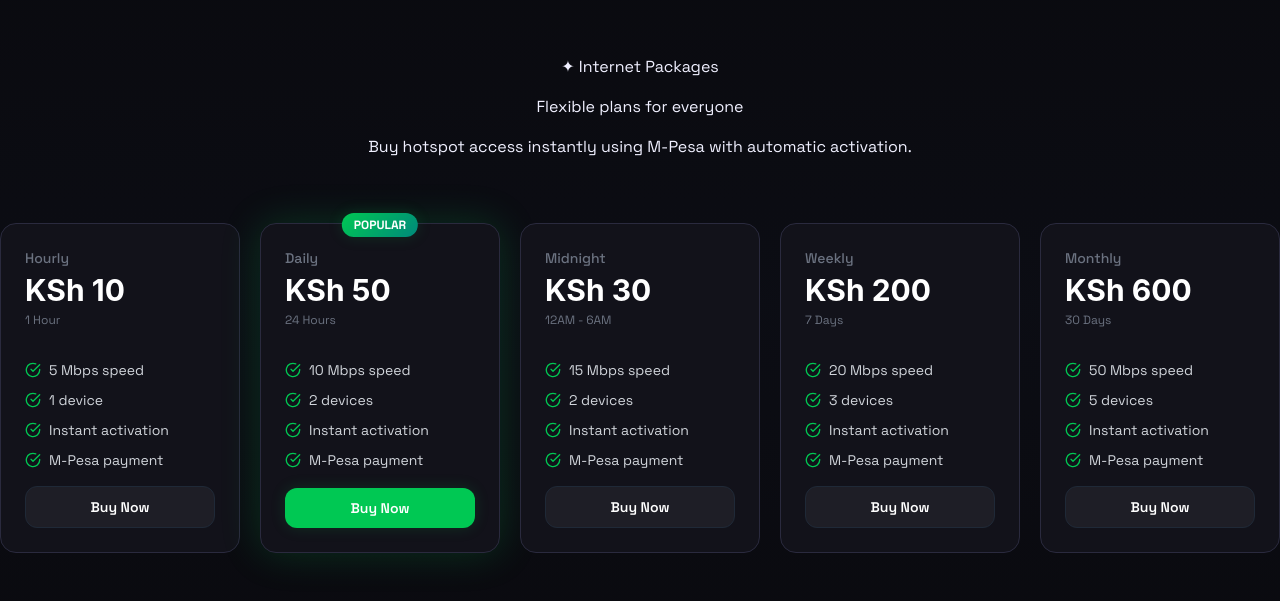
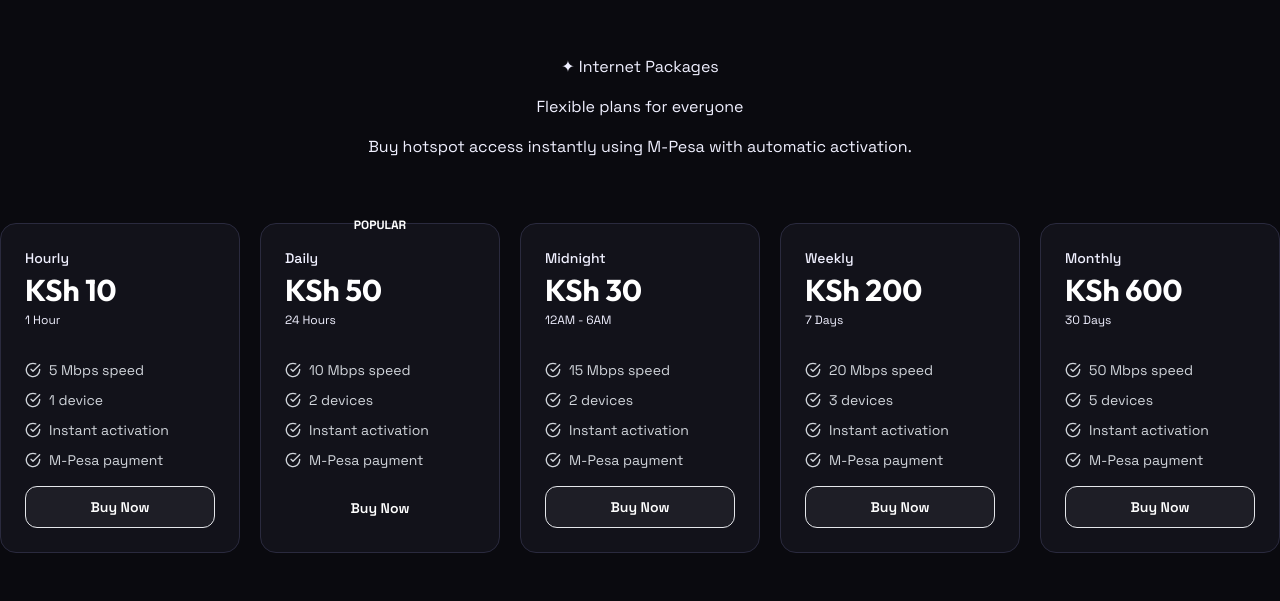
Before and after one commit to phil4857/NanePay, a Next.js app: page / in a window 1280 px wide. Shown: the part 2193-2794 px from the top of the page. Built offline with nearby package versions, Linux system fonts and the light colour scheme.

Commit message:
Refactor Tailwind CSS configuration with new theme

```diff
--- a/tailwind.config.js
+++ b/tailwind.config.js
@@ -1,60 +1,41 @@
-// tailwind.config.js
 /** @type {import('tailwindcss').Config} */
 module.exports = {
   content: [
-    './pages/**/*.{js,ts,jsx,tsx,mdx}',
-    './components/**/*.{js,ts,jsx,tsx,mdx}',
-    './app/**/*.{js,ts,jsx,tsx,mdx}',
+    './app/**/*.{js,ts,jsx,tsx}',
+    './components/**/*.{js,ts,jsx,tsx}',
+    './lib/**/*.{js,ts,jsx,tsx}',
   ],
   theme: {
     extend: {
       colors: {
-        primary: {
-          50:  '#f0fdf4',
-          100: '#dcfce7',
-          200: '#bbf7d0',
-          300: '#86efac',
-          400: '#4ade80',
-          500: '#22c55e',
-          600: '#16a34a',
-          700: '#15803d',
-          800: '#166534',
-          900: '#14532d',
-        },
-        brand: {
-          green:  '#00C853',
-          dark:   '#0A0F1E',
-          card:   '#111827',
-          border: '#1F2937',
-          muted:  '#6B7280',
-          light:  '#F9FAFB',
-        },
+        primary:   '#6C63FF',
+        secondary: '#00D4AA',
+        accent:    '#FF6B35',
+        gold:      '#FFD700',
+        surface:   '#12121A',
+        input:     '#1A1A26',
+        border:    '#2A2A3E',
+        soft:      '#8888AA',
+        muted:     '#44445A',
+        success:   '#00D4AA',
+        danger:    '#FF4560',
       },
       fontFamily: {
-        sans: ['Inter', 'system-ui', 'sans-serif'],
-        display: ['Plus Jakarta Sans', 'Inter', 'sans-serif'],
+        display: ['Outfit', 'sans-serif'],
+        body:    ['Space Grotesk', 'sans-serif'],
+        mono:    ['JetBrains Mono', 'monospace'],
+      },
+      borderRadius: {
+        '2xl': '16px',
+        '3xl': '24px',
+        '4xl': '32px',
       },
       backgroundImage: {
-        'gradient-brand': 'linear-gradient(135deg, #00C853 0%, #00897B 100%)',
-        'gradient-dark':  'linear-gradient(135deg, #0A0F1E 0%, #111827 100%)',
-        'gradient-card':  'linear-gradient(145deg, #111827 0%, #1F2937 100%)',
-        'hero-glow':      'radial-gradient(ellipse 80% 60% at 50% -10%, rgba(0,200,83,0.25) 0%, transparent 70%)',
-      },
-      boxShadow: {
-        'glow-green': '0 0 40px rgba(0,200,83,0.2)',
-        'glow-sm':    '0 0 15px rgba(0,200,83,0.15)',
-        'card':       '0 4px 24px rgba(0,0,0,0.4)',
-      },
-      animation: {
-        'fade-in':     'fadeIn 0.5s ease-out',
-        'slide-up':    'slideUp 0.5s ease-out',
-        'pulse-slow':  'pulse 3s cubic-bezier(0.4,0,0.6,1) infinite',
-        'float':       'float 6s ease-in-out infinite',
-      },
-      keyframes: {
-        fadeIn:  { '0%': { opacity: '0' },                          '100%': { opacity: '1' } },
-        slideUp: { '0%': { opacity: '0', transform: 'translateY(20px)' }, '100%': { opacity: '1', transform: 'translateY(0)' } },
-        float:   { '0%,100%': { transform: 'translateY(0px)' },     '50%': { transform: 'translateY(-10px)' } },
+        'gradient-primary':   'linear-gradient(135deg, #6C63FF, #9C92FF)',
+        'gradient-secondary': 'linear-gradient(135deg, #00D4AA, #00F5C3)',
+        'gradient-accent':    'linear-gradient(135deg, #FF6B35, #FF9F1C)',
+        'gradient-gold':      'linear-gradient(135deg, #FFD700, #FFA500)',
+        'gradient-dark':      'linear-gradient(135deg, #12121A, #1A1A26)',
       },
     },
   },
```
